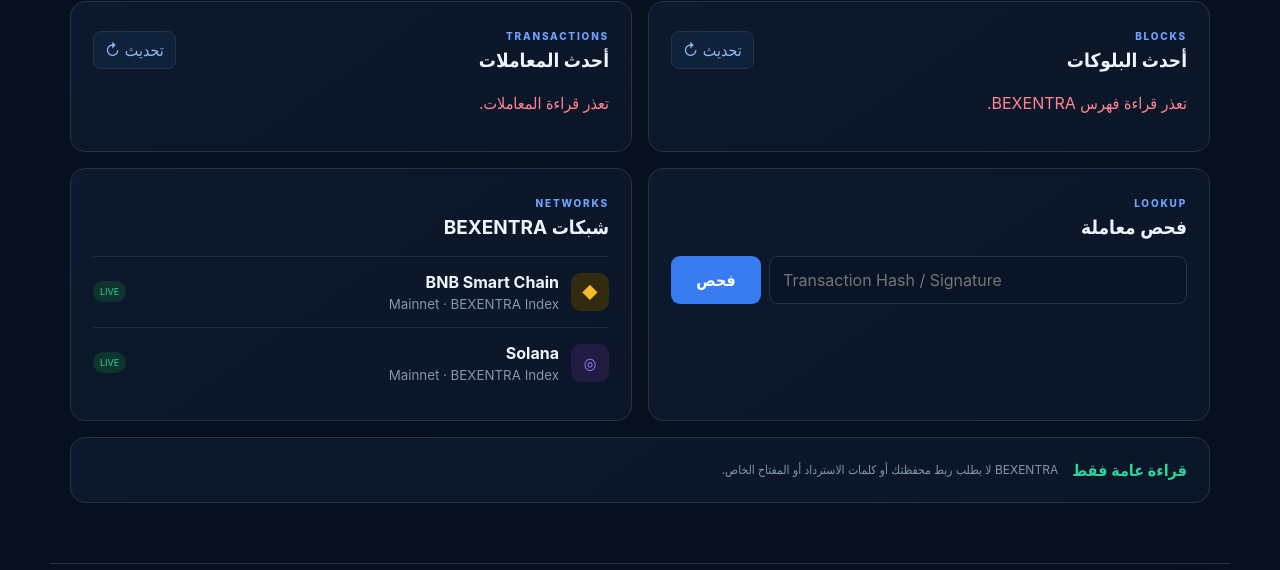
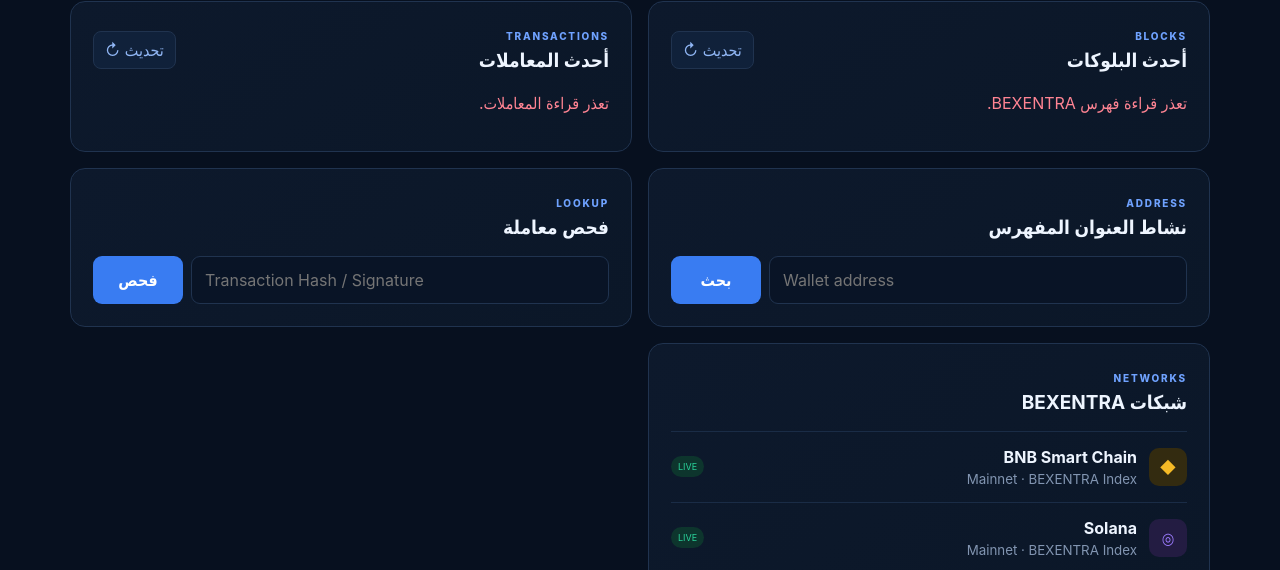
Before and after one commit to elbapplbilal-lgtm/Bexentra, a website: page index.html in a window 1280 px wide. Shown: the part 741-1311 px from the top of the page. Drawn offline with Linux system fonts and the light colour scheme; no server answers.

Commit message:
Add indexed address activity lookup

```diff
--- a/index.html
+++ b/index.html
@@ -13,6 +13,7 @@
 <article class="card" id="transactions"><div class="card-head"><div><span class="kicker">TRANSACTIONS</span><h2>أحدث المعاملات</h2></div><button id="refreshTx" class="ghost">تحديث ↻</button></div><div id="recentTransactions" class="feed">جاري تحميل المعاملات...</div></article>
 </section>
 <section class="grid lower">
+<article class="card" id="addressLookup"><div class="card-head"><div><span class="kicker">ADDRESS</span><h2>نشاط العنوان المفهرس</h2></div></div><form id="addressForm" class="stack-search"><input id="addressInput" dir="ltr" placeholder="Wallet address" required><button>بحث</button></form><div id="addressResult" class="search-result"></div></article>
 <article class="card"><div class="card-head"><div><span class="kicker">LOOKUP</span><h2>فحص معاملة</h2></div></div><form id="txForm" class="stack-search"><input id="txInput" dir="ltr" placeholder="Transaction Hash / Signature" required><button>فحص</button></form><div id="txResult" class="search-result"></div></article>
 <article class="card" id="networks"><div class="card-head"><div><span class="kicker">NETWORKS</span><h2>شبكات BEXENTRA</h2></div></div><div class="network-row"><span class="chain-icon bnb">◆</span><div><b>BNB Smart Chain</b><small>Mainnet · BEXENTRA Index</small></div><i>LIVE</i></div><div class="network-row"><span class="chain-icon sol">◎</span><div><b>Solana</b><small>Mainnet · BEXENTRA Index</small></div><i>LIVE</i></div></article>
 </section>
```
